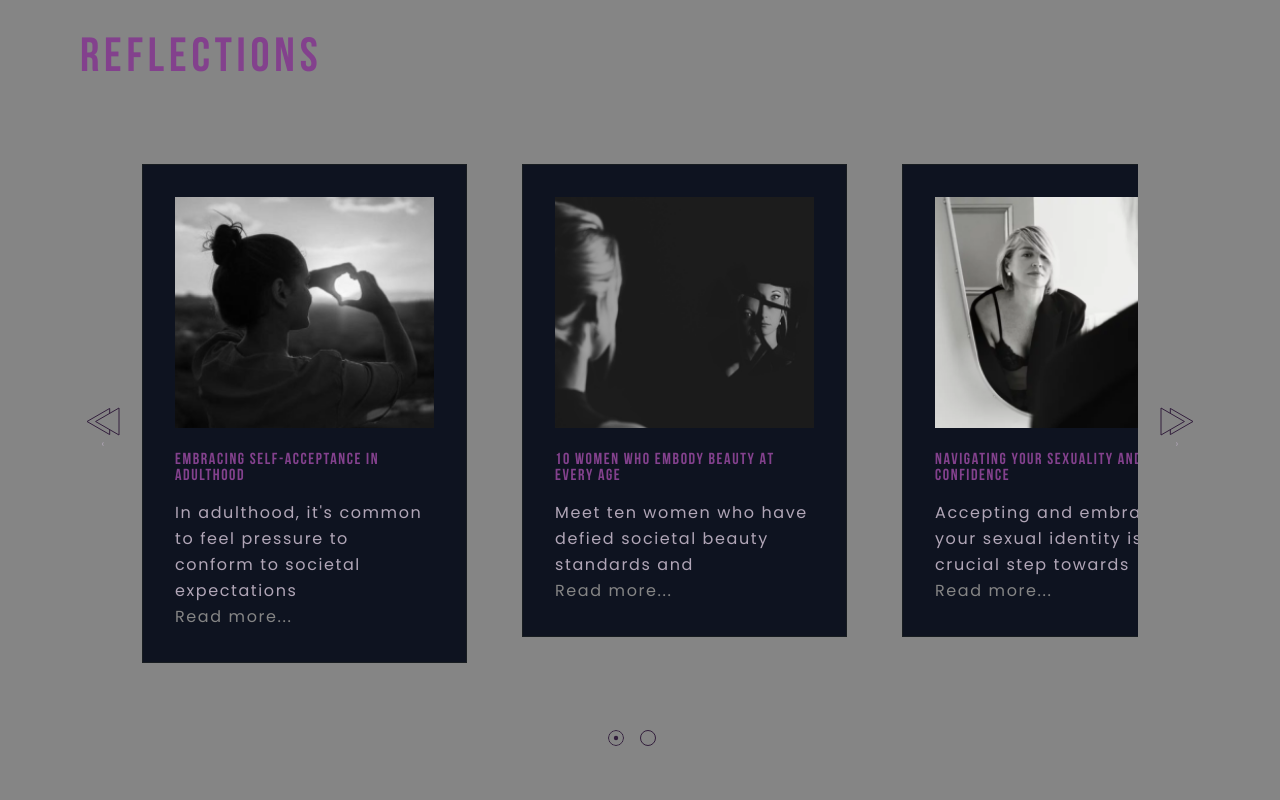
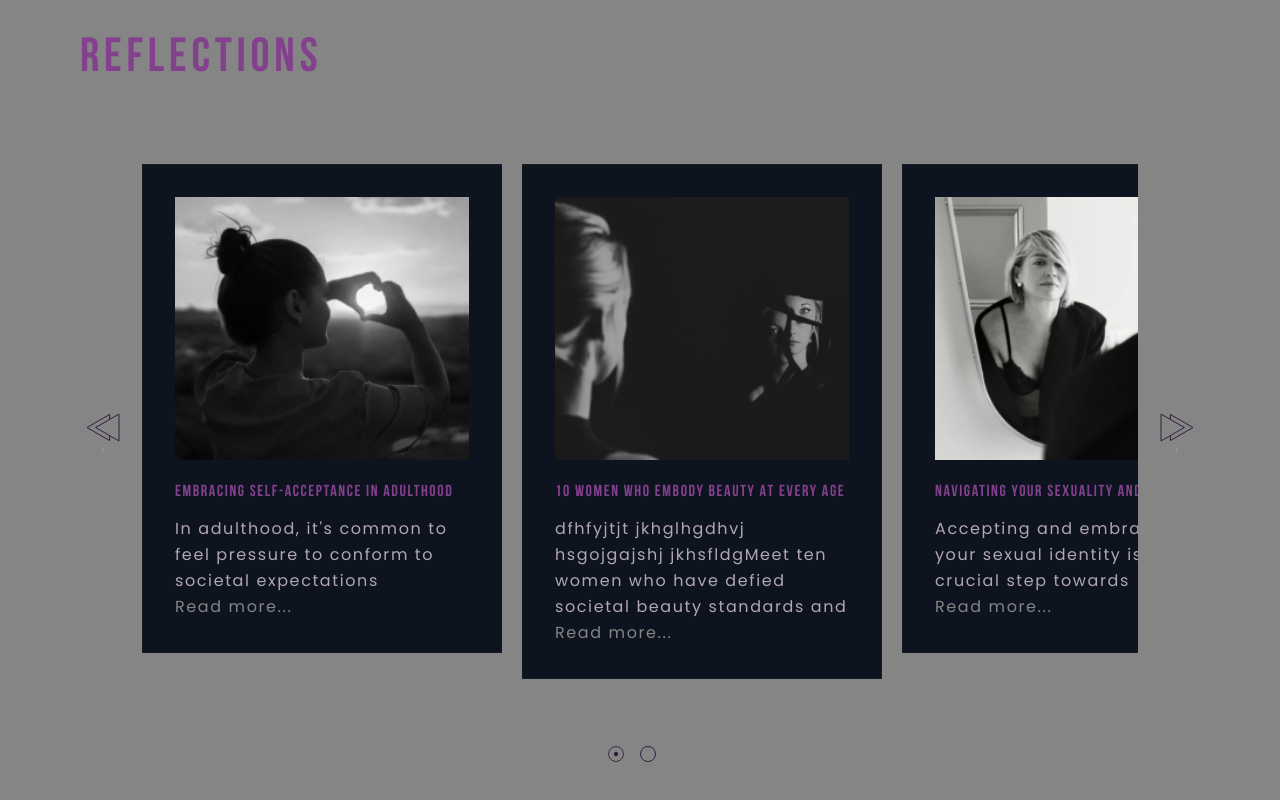
Before and after one commit to analebyodkina/It.s-me, a plain HTML site: page index.html in a window 1280 px wide. Shown: the part 4106-4906 px from the top of the page. Drawn offline with nearby package versions, Linux system fonts and the light colour scheme.

Commit message:
made carousel adaptivity

```diff
--- a/index.html
+++ b/index.html
@@ -207,30 +207,30 @@
 			<h2 class="title reflections-section__title" id="refl">Reflections</h2>
 			<div class="reflections-section__list">
 				<div class="owl-carousel owl-theme reflections-section__carousel">
-					<div class="reflections-section__item item">
+					<div class="reflections-section__item">
 						<img class="reflections-section__image" src="img/reflect1.png" alt="love self" width="251" height="224">
 						<div class="reflections-section__slogan">Embracing Self-Acceptance in Adulthood</div>
-						<p class="desc reflections-section__desc">In adulthood, it's common to feel pressure to conform to societal expectations </p>
+						<div class="desc reflections-section__desc">In adulthood, it's common to feel pressure to conform to societal expectations </div>
 						<a href="#" class="reflections-section__link">Read more...</a>
 					</div>
 
-					<div class="reflections-section__item item">
+					<div class="reflections-section__item">
 						<img class="reflections-section__image" src="img/reflect2.png" alt="reflection" width="251" height="224">
 						<div class="reflections-section__slogan">10 Women Who Embody Beauty at Every Age</div>
-						<p class="desc reflections-section__desc">Meet ten women who have defied societal beauty standards and</p>
+						<div class="desc reflections-section__desc">dfhfyjtjt jkhglhgdhvj hsgojgajshj jkhsfldgMeet ten women who have defied societal beauty standards and</div>
 						<a href="#" class="reflections-section__link">Read more...</a>
 					</div>
 
-					<div class="reflections-section__item item">
+					<div class="reflections-section__item">
 						<img class="reflections-section__image" src="img/reflect3.png" alt="girl looking in the mirror" width="251" height="224">
 						<div class="reflections-section__slogan">Navigating Your Sexuality and Confidence</div>
-						<p class="desc reflections-section__desc">Accepting and embracing your sexual identity is a crucial step towards </p>
+						<div class="desc reflections-section__desc">Accepting and embracing your sexual identity is a crucial step towards </div>
 						<a href="#" class="reflections-section__link">Read more...</a>
 					</div>
-					<div class="reflections-section__item item">
+					<div class="reflections-section__item">
 						<img class="reflections-section__image" src="img/reflect2.png" alt="reflection" width="251" height="224">
 						<div class="reflections-section__slogan">10 Women Who Embody Beauty at Every Age</div>
-						<p class="desc reflections-section__desc">Meet ten women who have defied societal beauty standards and</p>
+						<div class="desc reflections-section__desc">Meet ten women who have defied societal beauty standards and</div>
 						<a href="#" class="reflections-section__link">Read more...</a>
 					</div>
 
--- a/js/script.js
+++ b/js/script.js
@@ -40,11 +40,10 @@ $('.owl-carousel').owlCarousel({
     loop:true,
     margin:20,
     nav: true,
-
     responsive : {
       // breakpoint from 0 up
       0 : {
-          items:1,
+          items:1.3,
 
       },
       576 : {
--- a/scss/_owl-slider.scss
+++ b/scss/_owl-slider.scss
@@ -5,6 +5,9 @@
     border-radius: 0;
     position: relative;
     margin: 0 62px 0 62px;
+    @include tablet-992 {
+        margin: 0;
+    }
 }
 .owl-carousel .owl-nav button.owl-prev, .owl-carousel .owl-nav button.owl-next {
     width: 36rem;
@@ -37,6 +40,9 @@
     z-index: 999;
     display: flex;
     justify-content: space-between;
+    @include tablet-992 {
+        display: none;
+    }
 }
 .owl-theme .owl-dots .owl-dot {
     margin-top: 64rem;
--- a/scss/blocks/_reflections-section.scss
+++ b/scss/blocks/_reflections-section.scss
@@ -1,5 +1,8 @@
 .reflections-section {
     padding-bottom: 120rem;
+    @include tablet-992 {
+        padding-bottom: 56rem;
+    }
     &__title {
         margin-bottom: 81rem;
     }
@@ -16,7 +19,7 @@
         border: 1px solid $card-border;
         display: flex;
         flex-direction: column;
-        max-width: 325rem;
+
     }
     &__image {
         margin-bottom: 24rem;
@@ -28,6 +31,10 @@
         text-transform: capitalize;
         margin-bottom: 16rem;
     }
+    &__desc {
+        flex-grow: 1;
+    }
+
     &__link {
         @include text($ff, 16rem, 26rem, 400, $color-grey-light);
         letter-spacing: 0.1em;
```
Also changed, not shown: css/style.css, 1 other file.
